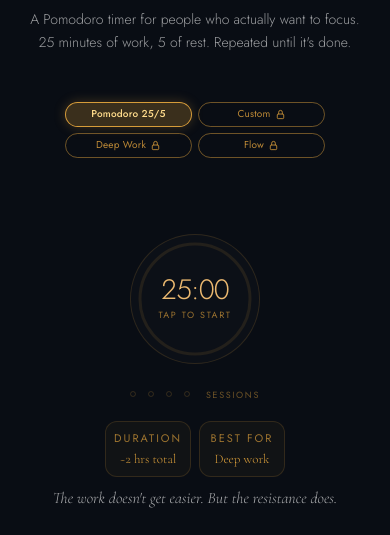
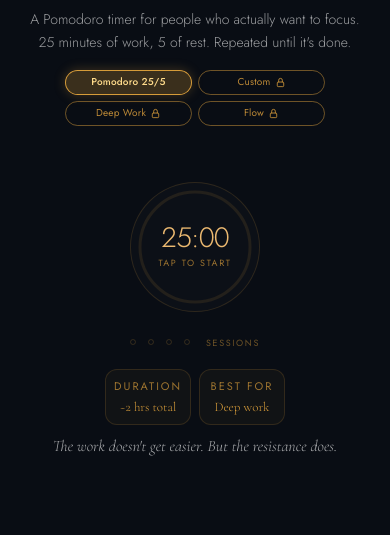
Before and after one commit to salsotk1973/solace, a Next.js app: page /focus in a window 390 px wide. Shown: the part 176-711 px from the top of the page. Built offline with nearby package versions, Linux system fonts and the light colour scheme; no server answers.

Commit message:
Focus: reduce header mb, timer mt, phase label gap — tighten mobile spacing

```diff
--- a/app/(main)/focus/page.tsx
+++ b/app/(main)/focus/page.tsx
@@ -26,7 +26,7 @@ export default async function FocusPage() {
       <div className="relative z-10 max-w-[780px] mx-auto px-6 pt-[96px] md:pt-[140px] pb-28">
 
         {/* ── Tool header ──────────────────────────────────────────────── */}
-        <header className="text-center mb-5">
+        <header className="text-center mb-2">
           <p className="[font-family:var(--font-jost)] text-[10px] tracking-[0.26em] uppercase text-[rgba(240,170,70,0.80)] mb-3">
             Calm your state
           </p>
@@ -40,7 +40,7 @@ export default async function FocusPage() {
         </header>
 
         {/* ── Interactive timer — client component ──────────────────────── */}
-        <div className="flex flex-col items-center mt-12">
+        <div className="flex flex-col items-center mt-4">
           <FocusTimer userId={userId ?? null} />
         </div>
 
--- a/components/focus/FocusTimer.tsx
+++ b/components/focus/FocusTimer.tsx
@@ -152,7 +152,7 @@ export default function FocusTimer({ userId }: Props) {
           "text-[rgba(255,195,100,0.65)]",
           started ? "opacity-100" : "opacity-0",
         ].join(" ")}
-        style={{ marginTop: "32px" }}
+        style={{ marginTop: "12px" }}
       >
         {stateLabel}
       </p>
```
